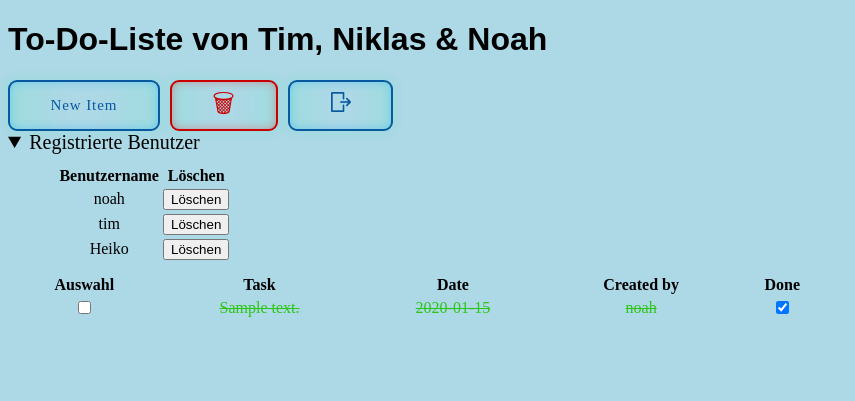
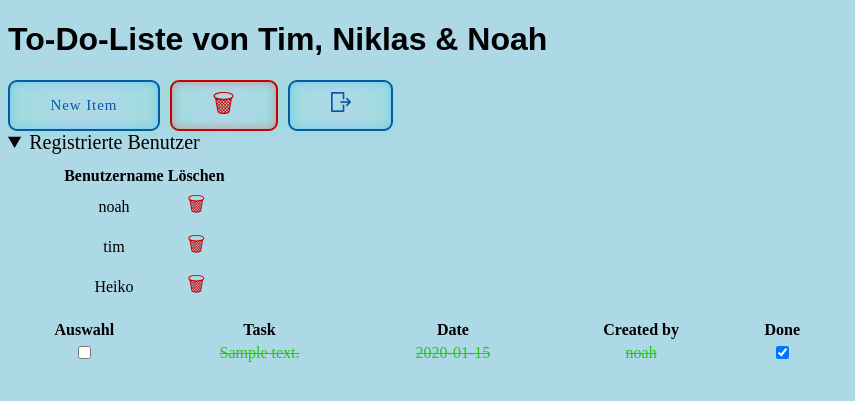
Before and after one commit to Tim10022023/ToDoListPythonProject, a Flask app: page / in a window 1280 px wide, after a click on "Registrierte Benutzer". Shown: the top 401 px of the page, without its empty margins (0-855 px from the left). Run offline with Flask 3, Linux system fonts and the light colour scheme; a user stored in the database is signed in; tables that the repository leaves empty hold one stand-in row (values such as "Sample post").

Commit message:
some CSS zum löschen

```diff
--- a/static/button.css
+++ b/static/button.css
@@ -86,3 +86,10 @@
     box-shadow: inset 0 0 10px #f70b0b54,
       0 0 9px 3px #f70b0b54;
   }
+  #UserDelete{
+    color: #c90000;
+    font-size: 20px;
+    border: none;
+    background-color: transparent;
+    cursor: pointer;
+  }
--- a/static/style.css
+++ b/static/style.css
@@ -25,10 +25,9 @@ table{
   justify-content: space-around;
   margin: 10px;
 }
-.deleteUserClass{
-  cursor: pointer;
-}
+
 .deleteUserClass summary{
   font-size: 20px;
   font-weight: 500;
+  cursor: pointer;
 }
--- a/templates/index.html
+++ b/templates/index.html
@@ -56,7 +56,7 @@
                       name="user_ids"
                       value="{{ user.id }}"
                     />
-                    <button class="UserDelete" type="submit">Löschen</button>
+                    <button id="UserDelete" type="submit">&#x1F5D1;</button>
                   </form>
                 </td>
               </tr>
```
Also changed, not shown: instance/eingaben.db.
